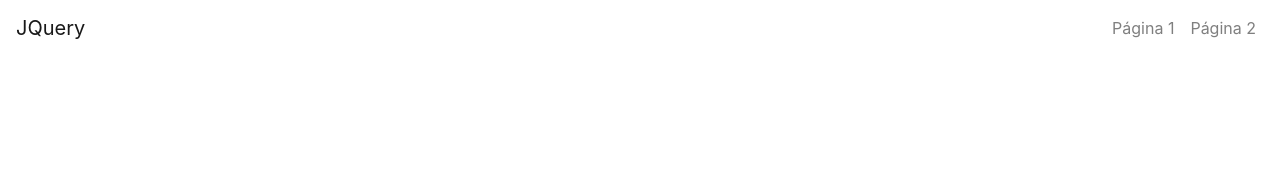
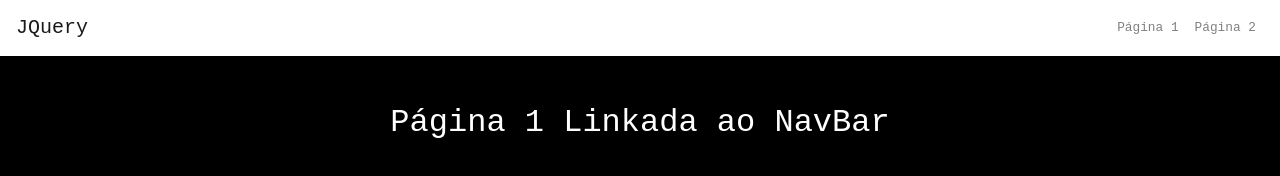
Before and after one commit to JubsPine/atividadejquery, a website: page html/page1.html in a window 1280 px wide. Drawn offline with nearby package versions, Linux system fonts and the light colour scheme; files that its build step writes are made by us from their sources; the site is published under a folder, as on GitHub Pages, so addresses that start at the root find nothing.

Commit message:
teste de solução para erro do vergel

```diff
--- a/html/page1.html
+++ b/html/page1.html
@@ -12,7 +12,7 @@
     }
   </style>
   <link rel="stylesheet" href="https://stackpath.bootstrapcdn.com/bootstrap/4.5.2/css/bootstrap.min.css" />
-  <link rel="stylesheet" href="/css/style.css"/>
+  <link rel="stylesheet" href="css/style.css"/>
 </head>
 
 <body>
@@ -29,10 +29,10 @@
     <div class="collapse navbar-collapse" id="menuNav">
       <ul class="navbar-nav ml-auto">
         <li class="nav-item">
-          <a class="nav-link courier-font" href="/html/page1.html">Página 1</a>
+          <a class="nav-link courier-font" href="html/page1.html">Página 1</a>
         </li>
         <li class="nav-item">
-          <a class="nav-link courier-font" href="/html/page2.html">Página 2</a>
+          <a class="nav-link courier-font" href="html/page2.html">Página 2</a>
         </li>
       </ul>
     </div>
```
Also changed, not shown: html/page2.html (+3 -3 lines), index.html (+2 -2 lines).
